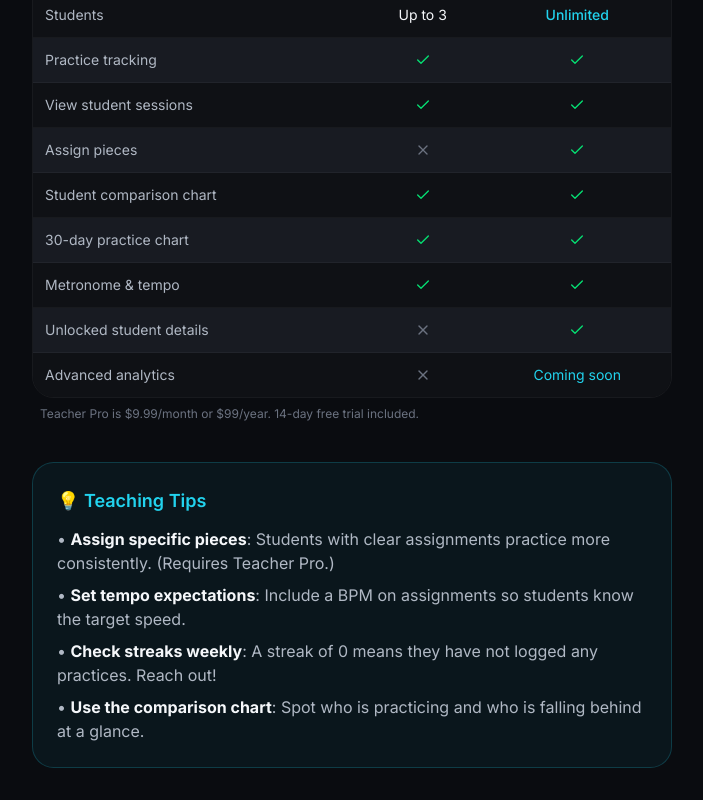
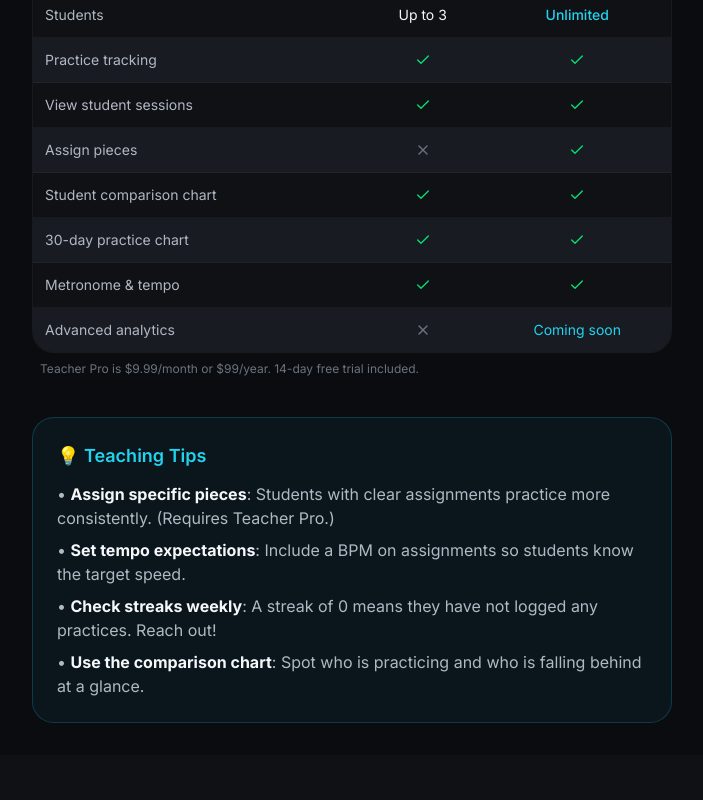
Before and after one commit to russelopenclaw/10k-hours-v2, a Next.js app: page /app/teacher/help in a window 1280 px wide. Shown: the part 1376-2176 px from the top of the page, without its empty margins (288-991 px from the left). After the commit the page ends 2131 px from the top, so only its background shows below. Built offline with nearby package versions, Linux system fonts and the light colour scheme; no server answers.

Commit message:
fix: remove 'unlocked student details' row from teacher help feature table

```diff
--- a/app/app/teacher/help/page.tsx
+++ b/app/app/teacher/help/page.tsx
@@ -166,11 +166,6 @@ export default function TeacherHelpPage() {
                   <td className="p-3 text-center"><Check className="h-4 w-4 text-green-400 mx-auto" /></td>
                 </tr>
                 <tr className="bg-[#181B22]">
-                  <td className="p-3 text-[#B0B8C4]">Unlocked student details</td>
-                  <td className="p-3 text-center"><X className="h-4 w-4 text-[#6B7280] mx-auto" /></td>
-                  <td className="p-3 text-center"><Check className="h-4 w-4 text-green-400 mx-auto" /></td>
-                </tr>
-                <tr className="bg-[#0F1115]">
                   <td className="p-3 text-[#B0B8C4]">Advanced analytics</td>
                   <td className="p-3 text-center"><X className="h-4 w-4 text-[#6B7280] mx-auto" /></td>
                   <td className="p-3 text-center text-[#22D3EE]">Coming soon</td>
```
